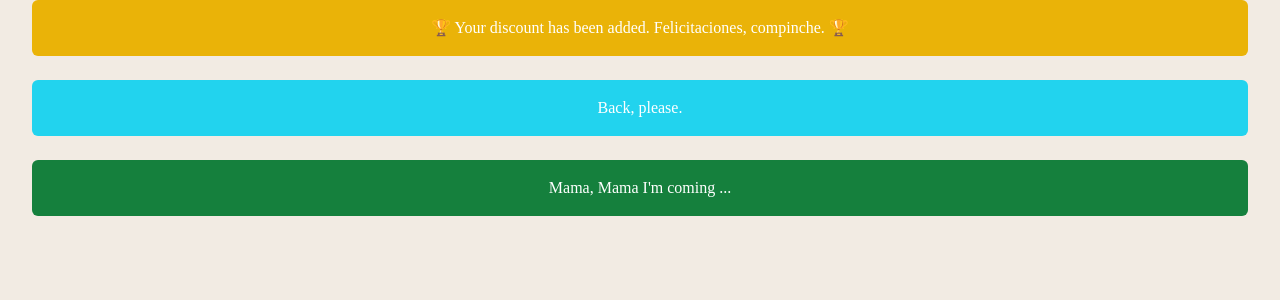
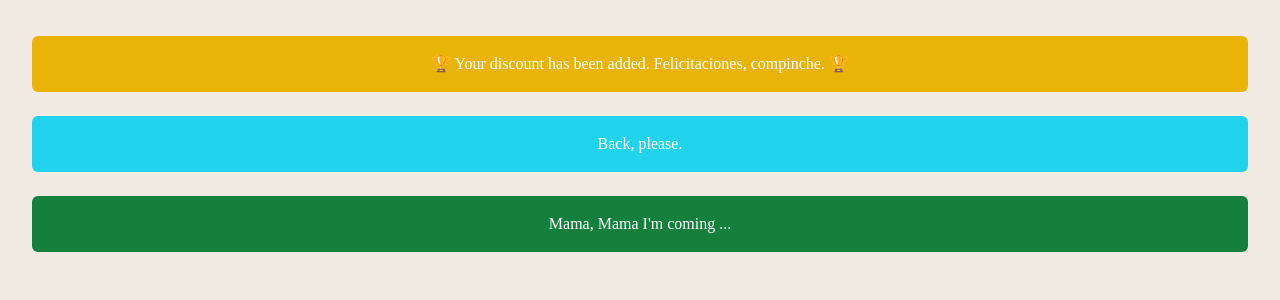
Before and after one commit to JICaddick/react-redux-tailwind-sandbox, a React (Create React App) app: page /ClickedVoucher in a window 1280 px wide. Shown: the top 300 px of the page. Built offline with nearby package versions, Linux system fonts and the light colour scheme.

Commit message:
Padding added to the top of link elements.

```diff
--- a/src/routes/ClickedVoucher.js
+++ b/src/routes/ClickedVoucher.js
@@ -2,7 +2,7 @@
 
 export default function ClickedVoucher() {
     return (
-			<div className=" bg-primary-cream h-screen">
+			<div className=" bg-primary-cream h-screen pt-9">
             <div className="flex text-center items-center justify-center bg-yellow-500 text-white border-1/2 text-sm p-1/2 mx-8 font-['Monserrat'] rounded-md h-14"> 🏆 Your discount has been added.
                 Felicitaciones, compinche. 🏆 </div>
 				<br></br>
--- a/src/routes/Voucher.js
+++ b/src/routes/Voucher.js
@@ -2,7 +2,7 @@
 
 export default function Voucher() {
     return (
-        <div className=" bg-primary-cream h-screen">
+			<div className=" bg-primary-cream h-screen pt-9">
 				<nav className="flex items-center justify-center bg-yellow-500 text-white border-1/2 text-sm p-1/2 mx-8 font-['Monserrat'] rounded-md h-7">
 					<Link to="/clickedVoucher"> 🏆 Click here for 25% off, fool!!!! 🏆</Link>
 				</nav>
```
Lines whose indentation alone changed are shown as unchanged.
